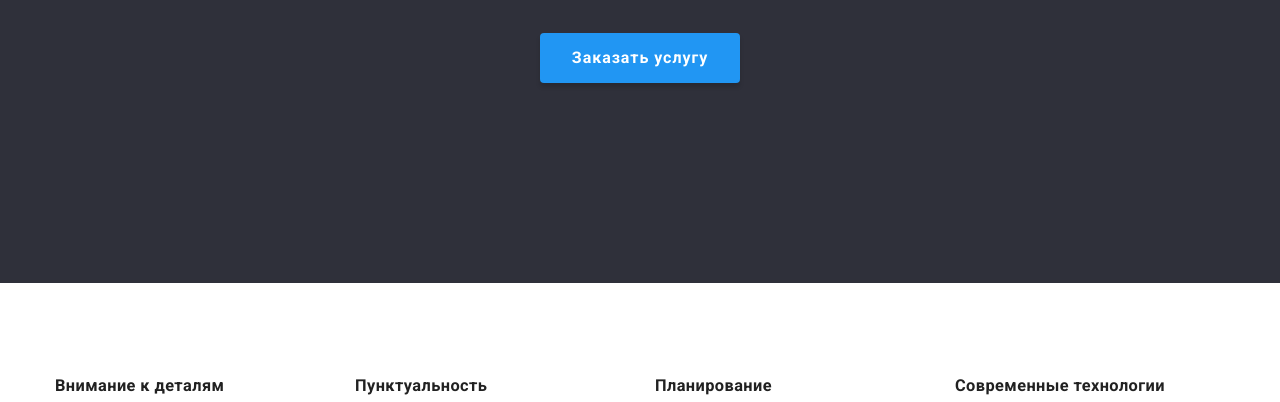
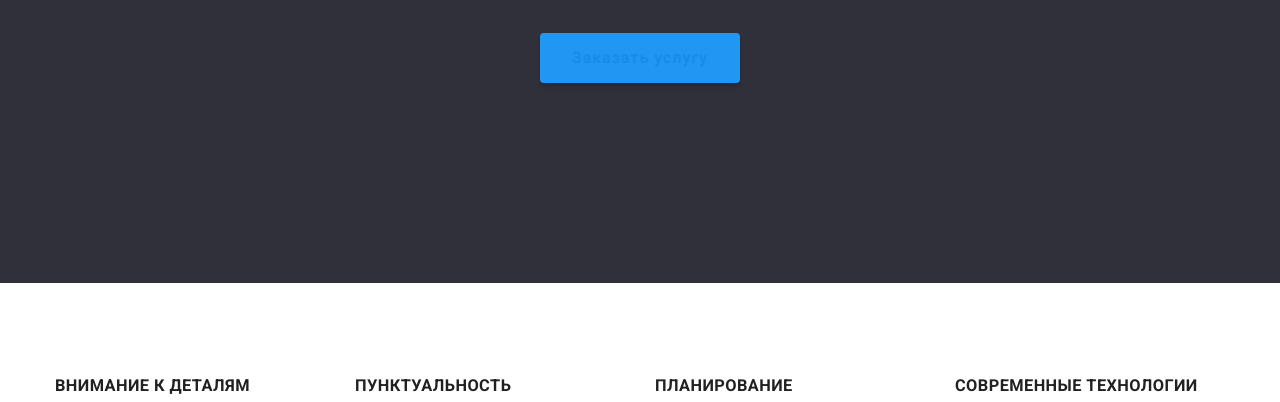
Before and after one commit to BashchakYevhen/goit-markup-hw-03, a plain HTML site: page index.html in a window 1280 px wide. In both pictures the pointer is over the button "Заказать услугу". Shown: the part 398-800 px from the top of the page. Drawn offline with nearby package versions, Linux system fonts and the light colour scheme.

Commit message:
change errors

```diff
--- a/css/styles.css
+++ b/css/styles.css
@@ -188,6 +188,10 @@ ul.contact-list {
   text-align: center;
   letter-spacing: 0.06em;
 }
+.banner .hero-button:hover,
+.banner .hero-button:active {
+  color: #188ce8;
+}
 
 /*-------Advant-list--------*/
 .advantages-title {
@@ -205,6 +209,7 @@ ul.contact-list {
   color: var(--headtext);
   font-weight: 700;
   line-height: 1.14em;
+  text-transform: uppercase;
 }
 
 /* -----Next section-----*/
@@ -341,7 +346,7 @@ footer {
 
 .project {
   color: var(--headtext);
-  font-weight: bold;
+  font-weight: 700px;
   font-size: 18px;
   line-height: 2em;
   letter-spacing: 0.06em;
```
